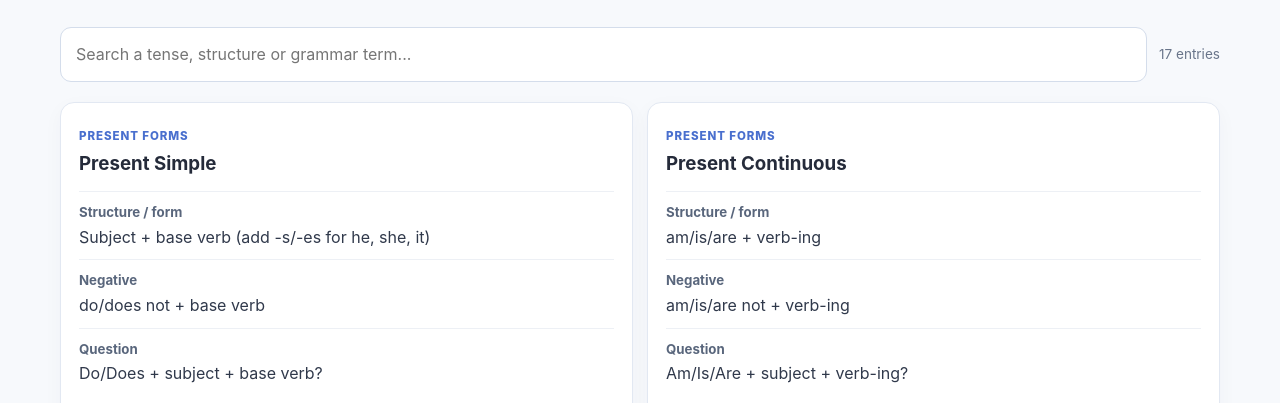
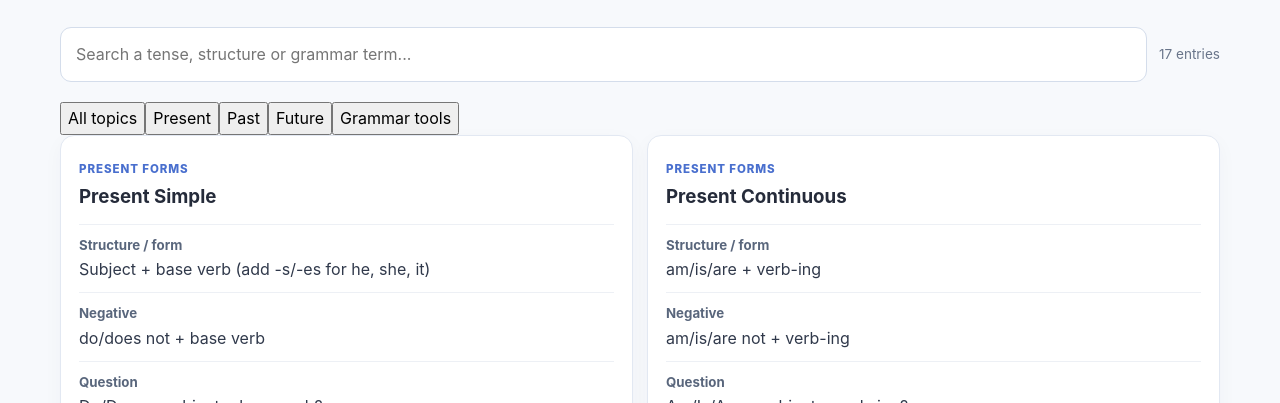
Before and after one commit to theenglishtenseexplorer-dotcom/english-tense-explorer, a plain HTML site: page grammar-reference.html in a window 1280 px wide. Shown: the part 547-950 px from the top of the page. Drawn offline with Linux system fonts and the light colour scheme.

Commit message:
Update grammar-reference.html

```diff
--- a/grammar-reference.html
+++ b/grammar-reference.html
@@ -12,7 +12,9 @@
 <a class="brand" href="index.html">THE <span>ENGLISH</span> TENSE EXPLORER</a>
 <nav class="navlinks" aria-label="Main navigation"><a href="index.html">Home</a><a href="explore.html">Explore</a><a href="grammar-reference.html" aria-current="page">Grammar Reference</a><a href="relationships.html">Tense Relationships</a><a href="scenario-lab.html">Scenario Lab</a><a href="practice.html">Practice</a></nav>
 </div></header>
-<main class="page-main"><section class="page-intro"><div class="wrap"><div class="page-kicker">QUICK, ORGANIZED GRAMMAR SUPPORT</div><h1>Grammar Reference</h1><p>A searchable reference library for sentence patterns, verb forms and key rules. Use it when you need to check how a structure is formed.</p></div></section><section class="section soft" id="reference"><div class="wrap"><div class="section-head"><span class="pill">QUICK, ORGANIZED GRAMMAR SUPPORT</span><h2>Grammar Reference</h2><p>A clear reference library for sentence patterns, verb forms and key rules. Use it when you need to check how a structure is formed.</p></div><div class="reference-tools"><input id="referenceSearch" type="search" placeholder="Search a tense, structure or grammar term..." aria-label="Search grammar reference"><span class="small-muted" id="referenceCount">12 tense structures</span></div><div class="reference-list" id="referenceList"></div><p class="note">The reference library is designed for quick lookup. For a deeper explanation of meaning and usage, return to Explore & Understand.</p></div></section></main>
+<main class="page-main"><section class="page-intro"><div class="wrap"><div class="page-kicker">QUICK, ORGANIZED GRAMMAR SUPPORT</div><h1>Grammar Reference</h1><p>A searchable reference library for sentence patterns, verb forms and key rules. Use it when you need to check how a structure is formed.</p></div></section><section class="section soft" id="reference"><div class="wrap"><div class="section-head"><span class="pill">QUICK, ORGANIZED GRAMMAR SUPPORT</span><h2>Grammar Reference</h2><p>A clear reference library for sentence patterns, verb forms and key rules. Use it when you need to check how a structure is formed.</p></div><div class="reference-tools"><input id="referenceSearch" type="search" placeholder="Search a tense, structure or grammar term..." aria-label="Search grammar reference"><span class="small-muted" id="referenceCount">12 tense structures</span></div>
+<div class="ref-filterbar" id="referenceFilters" aria-label="Filter reference topics"><button class="ref-filter active" data-filter="All">All topics</button><button class="ref-filter" data-filter="Present">Present</button><button class="ref-filter" data-filter="Past">Past</button><button class="ref-filter" data-filter="Future">Future</button><button class="ref-filter" data-filter="Grammar tools">Grammar tools</button></div>
+<div class="reference-list" id="referenceList"></div><p class="page-note">Study tip: open a topic, inspect the examples, then try the quick check before moving on. For a deeper explanation of meaning and usage, return to Explore & Understand.</p></div></section></main>
 <footer class="footer"><div class="wrap"><span><strong>The English Tense Explorer</strong> · Learn the meaning. Use the language.</span><span>A free public learning resource for English learners.</span></div></footer>
 <script src="js/app.js"></script>
 </body></html>
```
